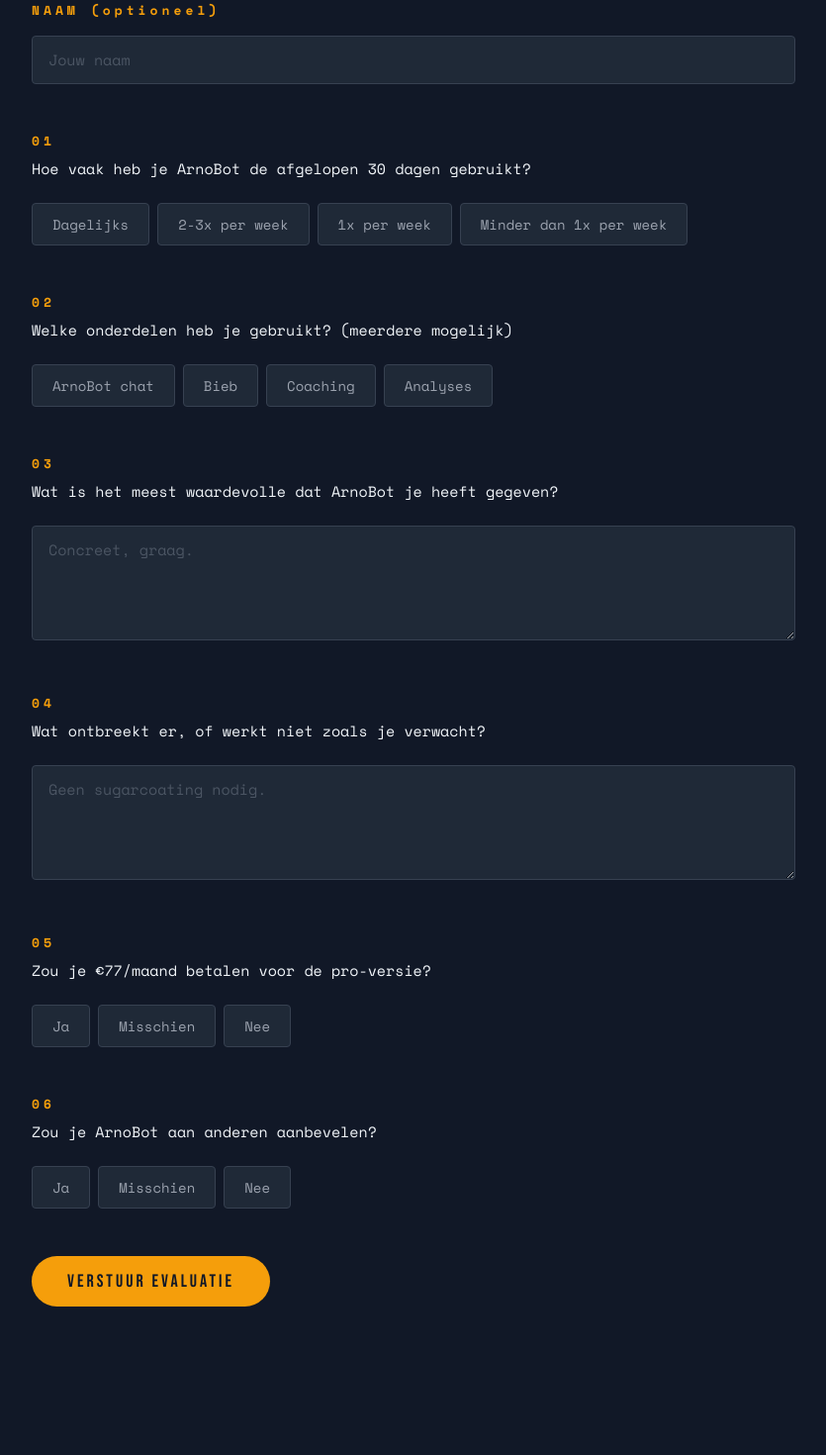
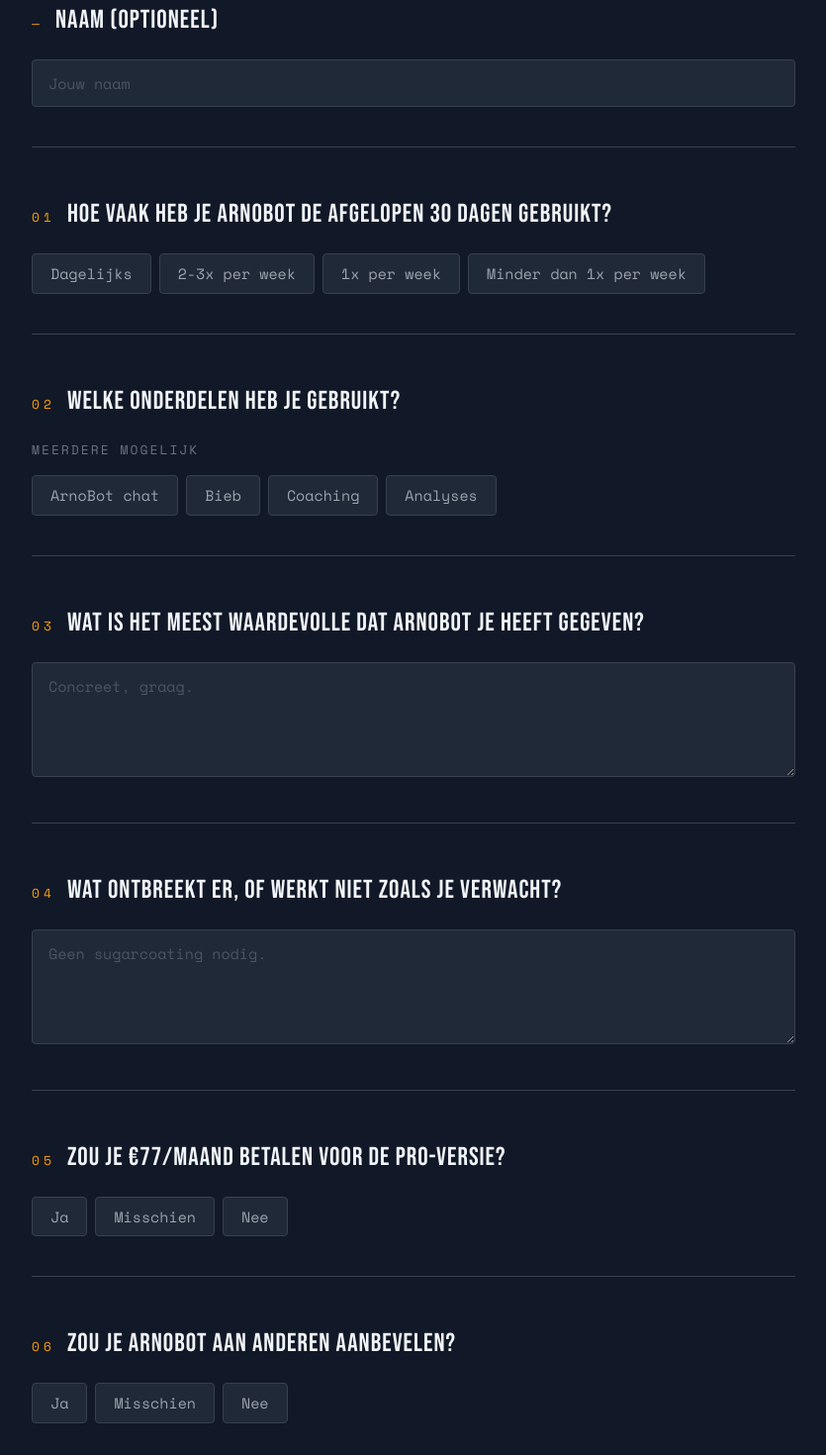
Before and after one commit to arnoceo-ops/arno-blog, a Next.js app: page /evaluatie in a window 1280 px wide. Shown: the part 340-1810 px from the top of the page at 99% size, without its empty margins (222-1057 px from the left). Before the commit the page ends 1740 px from the top, so only its background shows below. Built offline with nearby package versions, Linux system fonts and the light colour scheme.

Commit message:
fix: evaluatiepagina stijl aangepast aan profielpagina-standaard

```diff
--- a/app/evaluatie/page.tsx
+++ b/app/evaluatie/page.tsx
@@ -6,6 +6,41 @@ const FREQUENTIE = ['Dagelijks', '2-3x per week', '1x per week', 'Minder dan 1x
 const ONDERDELEN = ['ArnoBot chat', 'Bieb', 'Coaching', 'Analyses']
 const BETALEN_OPTIES = ['Ja', 'Misschien', 'Nee']
 const AANBEVELEN_OPTIES = ['Ja', 'Misschien', 'Nee']
+
+function Chip({ label, selected, onClick }: { label: string; selected: boolean; onClick: () => void }) {
+  return (
+    <button
+      type="button"
+      onClick={onClick}
+      style={{
+        padding: '8px 18px',
+        border: selected ? '2px solid #f59e0b' : '1.5px solid #374151',
+        background: selected ? 'rgba(245,158,11,0.12)' : '#1f2937',
+        color: selected ? '#f59e0b' : '#9ca3af',
+        fontFamily: "'Space Mono', monospace",
+        fontSize: 15,
+        fontWeight: 400,
+        cursor: 'pointer',
+        borderRadius: 4,
+        transition: 'all 0.15s',
+      }}
+    >
+      {label}
+    </button>
+  )
+}
+
+function Block({ nr, title, children }: { nr: string; title: string; children: React.ReactNode }) {
+  return (
+    <div style={{ marginBottom: 48, borderBottom: '1px solid #374151', paddingBottom: 40 }}>
+      <div style={{ display: 'flex', alignItems: 'baseline', gap: 12, marginBottom: 20 }}>
+        <span style={{ fontFamily: "'Space Mono', monospace", fontSize: 13, letterSpacing: 4, color: '#f59e0b' }}>{nr}</span>
+        <h3 style={{ fontFamily: "'Bebas Neue', sans-serif", fontSize: 26, fontWeight: 400, color: '#f1f5f9', margin: 0, letterSpacing: 1 }}>{title}</h3>
+      </div>
+      {children}
+    </div>
+  )
+}
 
 export default function EvaluatiePage() {
   const [frequentie, setFrequentie] = useState('')
@@ -53,14 +88,6 @@ export default function EvaluatiePage() {
         @import url('https://fonts.googleapis.com/css2?family=Bebas+Neue&family=Space+Mono:wght@400;700&display=swap');
         * { box-sizing: border-box; margin: 0; padding: 0; }
         body { background: #111827; color: #f1f5f9; font-family: 'Space Mono', monospace; font-weight: 400; }
-        .opt-btn {
-          background: #1f2937; border: 1.5px solid #374151;
-          color: #9ca3af; font-family: 'Space Mono', monospace;
-          font-size: 14px; padding: 10px 20px; cursor: pointer;
-          border-radius: 4px; transition: all 0.15s; text-align: left;
-        }
-        .opt-btn:hover { border-color: #6b7280; color: #f1f5f9; }
-        .opt-btn.selected { border-color: #f59e0b; color: #f59e0b; background: #1f2937; }
         textarea, input[type="text"] {
           width: 100%; background: #1f2937; border: 1.5px solid #374151;
           color: #f1f5f9; font-family: 'Space Mono', monospace;
@@ -74,91 +101,72 @@ export default function EvaluatiePage() {
       <div style={{ maxWidth: 812, margin: '0 auto', padding: 'clamp(80px,12vw,120px) clamp(16px,4vw,20px) 80px' }}>
 
         <p style={{ fontFamily: "'Space Mono', monospace", fontWeight: 700, color: '#f59e0b', fontSize: 13, letterSpacing: 4, marginBottom: 8 }}>ARNOBOT</p>
-        <h1 style={{ fontFamily: "'Bebas Neue', sans-serif", fontSize: 'clamp(40px,8vw,64px)', letterSpacing: 3, lineHeight: 1, color: '#f1f5f9', marginBottom: 16 }}>EVALUATIE</h1>
+        <h1 style={{ fontFamily: "'Bebas Neue', sans-serif", fontSize: 64, letterSpacing: 3, lineHeight: 1, color: '#f1f5f9', marginBottom: 16 }}>EVALUATIE</h1>
         <p style={{ fontSize: 15, lineHeight: 1.9, color: '#9ca3af', marginBottom: 56 }}>
           30 dagen ArnoBot. Wat vond je ervan? Vijf minuten, eerlijk antwoord. Helpt ons de app beter te maken.
         </p>
 
         {sent ? (
           <div style={{ background: '#1f2937', borderLeft: '3px solid #f59e0b', padding: '32px 28px' }}>
-            <p style={{ fontFamily: "'Bebas Neue', sans-serif", fontSize: 32, letterSpacing: 2, color: '#f1f5f9', marginBottom: 12 }}>BEDANKT</p>
+            <h2 style={{ fontFamily: "'Bebas Neue', sans-serif", fontSize: 32, letterSpacing: 2, color: '#f1f5f9', marginBottom: 12 }}>BEDANKT</h2>
             <p style={{ fontSize: 15, lineHeight: 1.9, color: '#9ca3af' }}>Je feedback is ontvangen. We nemen hem serieus.</p>
           </div>
         ) : (
-          <form onSubmit={submit} style={{ display: 'flex', flexDirection: 'column', gap: 48 }}>
+          <form onSubmit={submit}>
 
-            {/* Naam */}
-            <div>
-              <p style={{ fontFamily: "'Space Mono', monospace", fontWeight: 700, fontSize: 13, letterSpacing: 4, color: '#f59e0b', marginBottom: 16 }}>NAAM (optioneel)</p>
+            <Block nr="—" title="Naam (optioneel)">
               <input type="text" value={naam} onChange={e => setNaam(e.target.value)} placeholder="Jouw naam" />
-            </div>
+            </Block>
 
-            {/* Vraag 1 */}
-            <div>
-              <p style={{ fontFamily: "'Space Mono', monospace", fontWeight: 700, fontSize: 13, letterSpacing: 4, color: '#f59e0b', marginBottom: 4 }}>01</p>
-              <p style={{ fontSize: 15, lineHeight: 1.9, color: '#f1f5f9', marginBottom: 20 }}>Hoe vaak heb je ArnoBot de afgelopen 30 dagen gebruikt?</p>
+            <Block nr="01" title="Hoe vaak heb je ArnoBot de afgelopen 30 dagen gebruikt?">
               <div style={{ display: 'flex', flexWrap: 'wrap', gap: 8 }}>
                 {FREQUENTIE.map(f => (
-                  <button type="button" key={f} className={`opt-btn${frequentie === f ? ' selected' : ''}`} onClick={() => setFrequentie(f)}>{f}</button>
+                  <Chip key={f} label={f} selected={frequentie === f} onClick={() => setFrequentie(f)} />
                 ))}
               </div>
-            </div>
+            </Block>
 
-            {/* Vraag 2 */}
-            <div>
-              <p style={{ fontFamily: "'Space Mono', monospace", fontWeight: 700, fontSize: 13, letterSpacing: 4, color: '#f59e0b', marginBottom: 4 }}>02</p>
-              <p style={{ fontSize: 15, lineHeight: 1.9, color: '#f1f5f9', marginBottom: 20 }}>Welke onderdelen heb je gebruikt? (meerdere mogelijk)</p>
+            <Block nr="02" title="Welke onderdelen heb je gebruikt?">
+              <p style={{ fontSize: 13, color: '#6b7280', letterSpacing: 2, marginBottom: 16 }}>MEERDERE MOGELIJK</p>
               <div style={{ display: 'flex', flexWrap: 'wrap', gap: 8 }}>
                 {ONDERDELEN.map(o => (
-                  <button type="button" key={o} className={`opt-btn${onderdelen.includes(o) ? ' selected' : ''}`} onClick={() => toggleOnderdeel(o)}>{o}</button>
+                  <Chip key={o} label={o} selected={onderdelen.includes(o)} onClick={() => toggleOnderdeel(o)} />
                 ))}
               </div>
-            </div>
+            </Block>
 
-            {/* Vraag 3 */}
-            <div>
-              <p style={{ fontFamily: "'Space Mono', monospace", fontWeight: 700, fontSize: 13, letterSpacing: 4, color: '#f59e0b', marginBottom: 4 }}>03</p>
-              <p style={{ fontSize: 15, lineHeight: 1.9, color: '#f1f5f9', marginBottom: 20 }}>Wat is het meest waardevolle dat ArnoBot je heeft gegeven?</p>
+            <Block nr="03" title="Wat is het meest waardevolle dat ArnoBot je heeft gegeven?">
               <textarea rows={4} value={waardevol} onChange={e => setWaardevol(e.target.value)} placeholder="Concreet, graag." />
-            </div>
+            </Block>
 
-            {/* Vraag 4 */}
-            <div>
-              <p style={{ fontFamily: "'Space Mono', monospace", fontWeight: 700, fontSize: 13, letterSpacing: 4, color: '#f59e0b', marginBottom: 4 }}>04</p>
-              <p style={{ fontSize: 15, lineHeight: 1.9, color: '#f1f5f9', marginBottom: 20 }}>Wat ontbreekt er, of werkt niet zoals je verwacht?</p>
+            <Block nr="04" title="Wat ontbreekt er, of werkt niet zoals je verwacht?">
               <textarea rows={4} value={ontbreekt} onChange={e => setOntbreekt(e.target.value)} placeholder="Geen sugarcoating nodig." />
-            </div>
+            </Block>
 
-            {/* Vraag 5 */}
-            <div>
-              <p style={{ fontFamily: "'Space Mono', monospace", fontWeight: 700, fontSize: 13, letterSpacing: 4, color: '#f59e0b', marginBottom: 4 }}>05</p>
-              <p style={{ fontSize: 15, lineHeight: 1.9, color: '#f1f5f9', marginBottom: 20 }}>Zou je €77/maand betalen voor de pro-versie?</p>
-              <div style={{ display: 'flex', gap: 8, flexWrap: 'wrap', marginBottom: betalen === 'Nee' || betalen === 'Misschien' ? 16 : 0 }}>
+            <Block nr="05" title="Zou je €77/maand betalen voor de pro-versie?">
+              <div style={{ display: 'flex', gap: 8, flexWrap: 'wrap', marginBottom: (betalen === 'Nee' || betalen === 'Misschien') ? 16 : 0 }}>
                 {BETALEN_OPTIES.map(o => (
-                  <button type="button" key={o} className={`opt-btn${betalen === o ? ' selected' : ''}`} onClick={() => setBetalen(o)}>{o}</button>
+                  <Chip key={o} label={o} selected={betalen === o} onClick={() => setBetalen(o)} />
                 ))}
               </div>
               {(betalen === 'Nee' || betalen === 'Misschien') && (
                 <input type="text" value={betalenToelichting} onChange={e => setBetalenToelichting(e.target.value)} placeholder="Waarom niet?" />
               )}
-            </div>
+            </Block>
 
-            {/* Vraag 6 */}
-            <div>
-              <p style={{ fontFamily: "'Space Mono', monospace", fontWeight: 700, fontSize: 13, letterSpacing: 4, color: '#f59e0b', marginBottom: 4 }}>06</p>
-              <p style={{ fontSize: 15, lineHeight: 1.9, color: '#f1f5f9', marginBottom: 20 }}>Zou je ArnoBot aan anderen aanbevelen?</p>
-              <div style={{ display: 'flex', gap: 8, flexWrap: 'wrap', marginBottom: aanbevelen === 'Nee' || aanbevelen === 'Misschien' ? 16 : 0 }}>
+            <Block nr="06" title="Zou je ArnoBot aan anderen aanbevelen?">
+              <div style={{ display: 'flex', gap: 8, flexWrap: 'wrap', marginBottom: (aanbevelen === 'Nee' || aanbevelen === 'Misschien') ? 16 : 0 }}>
                 {AANBEVELEN_OPTIES.map(o => (
-                  <button type="button" key={o} className={`opt-btn${aanbevelen === o ? ' selected' : ''}`} onClick={() => setAanbevelen(o)}>{o}</button>
+                  <Chip key={o} label={o} selected={aanbevelen === o} onClick={() => setAanbevelen(o)} />
                 ))}
               </div>
               {(aanbevelen === 'Nee' || aanbevelen === 'Misschien') && (
                 <input type="text" value={aanbevelenToelichting} onChange={e => setAanbevelenToelichting(e.target.value)} placeholder="Waarom niet?" />
               )}
-            </div>
+            </Block>
 
             {error && (
-              <p style={{ fontSize: 14, color: '#cc2200', letterSpacing: 1 }}>{error}</p>
+              <p style={{ fontSize: 14, color: '#cc2200', letterSpacing: 1, marginBottom: 24 }}>{error}</p>
             )}
 
             <button
@@ -166,9 +174,10 @@ export default function EvaluatiePage() {
               disabled={loading}
               style={{
                 fontFamily: "'Bebas Neue', sans-serif", fontSize: 18, letterSpacing: 3,
-                padding: '12px 36px', borderRadius: 999, border: 'none', cursor: loading ? 'not-allowed' : 'pointer',
+                padding: '12px 36px', borderRadius: 999, border: 'none',
+                cursor: loading ? 'not-allowed' : 'pointer',
                 background: loading ? '#374151' : '#f59e0b', color: '#111827',
-                alignSelf: 'flex-start', transition: 'background 0.15s',
+                transition: 'background 0.15s',
               }}
             >
               {loading ? 'VERSTUREN...' : 'VERSTUUR EVALUATIE'}
```
